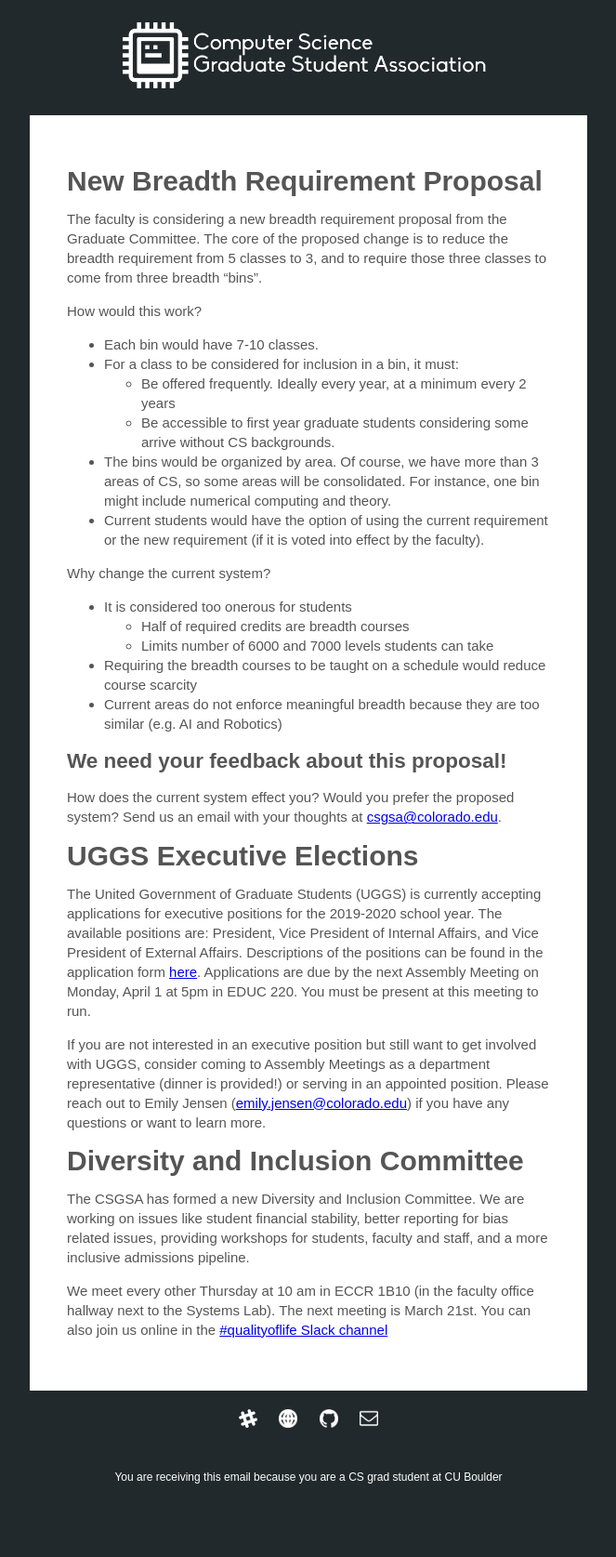
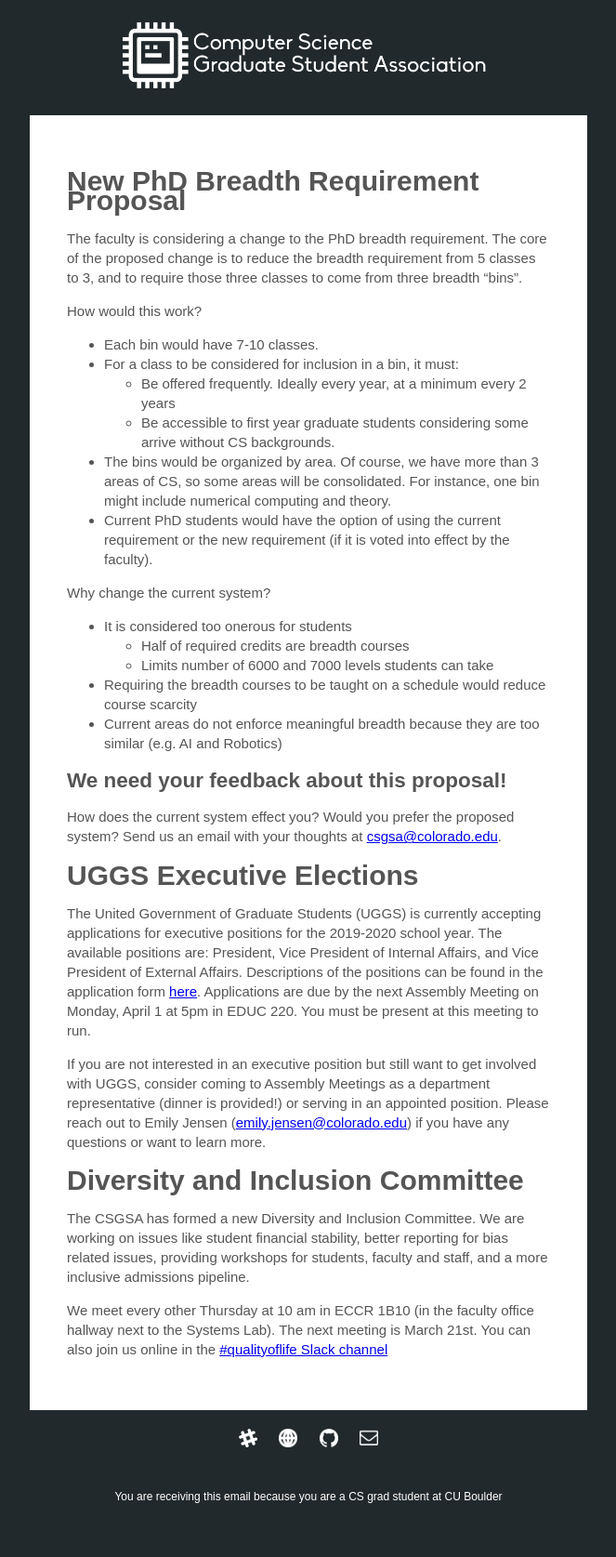
Before and after one commit to casassg/events-landing, a Jekyll site: the page built from _newsletters/2019-03-12.md, in a window 1280 px wide. Shown: the whole page at 93% size, without its empty margins (308-971 px from the left). Built offline with Jekyll 4.4.1, drawn with Linux system fonts in a browser that asks for light colours; before the commit the page ends 1654 px from its top, so only the background shows below that.

Commit message:
Newsletter wording change

```diff
--- a/_newsletters/2019-03-12.md
+++ b/_newsletters/2019-03-12.md
@@ -4,9 +4,9 @@
 date: 12-03-2019
 ---
 
-# New Breadth Requirement Proposal
+# New PhD Breadth Requirement Proposal
 
-The faculty is considering a new breadth requirement proposal from the Graduate Committee. The core of the proposed change is to reduce the breadth requirement from 5 classes to 3, and to require those three classes to come from three breadth “bins".
+The faculty is considering a change to the PhD breadth requirement. The core of the proposed change is to reduce the breadth requirement from 5 classes to 3, and to require those three classes to come from three breadth “bins".
 
 How would this work?
 - Each bin would have 7-10 classes.
@@ -14,7 +14,7 @@
    - Be offered frequently. Ideally every year, at a minimum every 2 years
    - Be accessible to first year graduate students considering some arrive without CS backgrounds.
 - The bins would be organized by area. Of course, we have more than 3 areas of CS, so some areas will be consolidated. For instance, one bin might include numerical computing and theory.
-- Current students would have the option of using the current requirement or the new requirement (if it is voted into effect by the faculty).
+- Current PhD students would have the option of using the current requirement or the new requirement (if it is voted into effect by the faculty).
 
 Why change the current system?
 - It is considered too onerous for students
```
